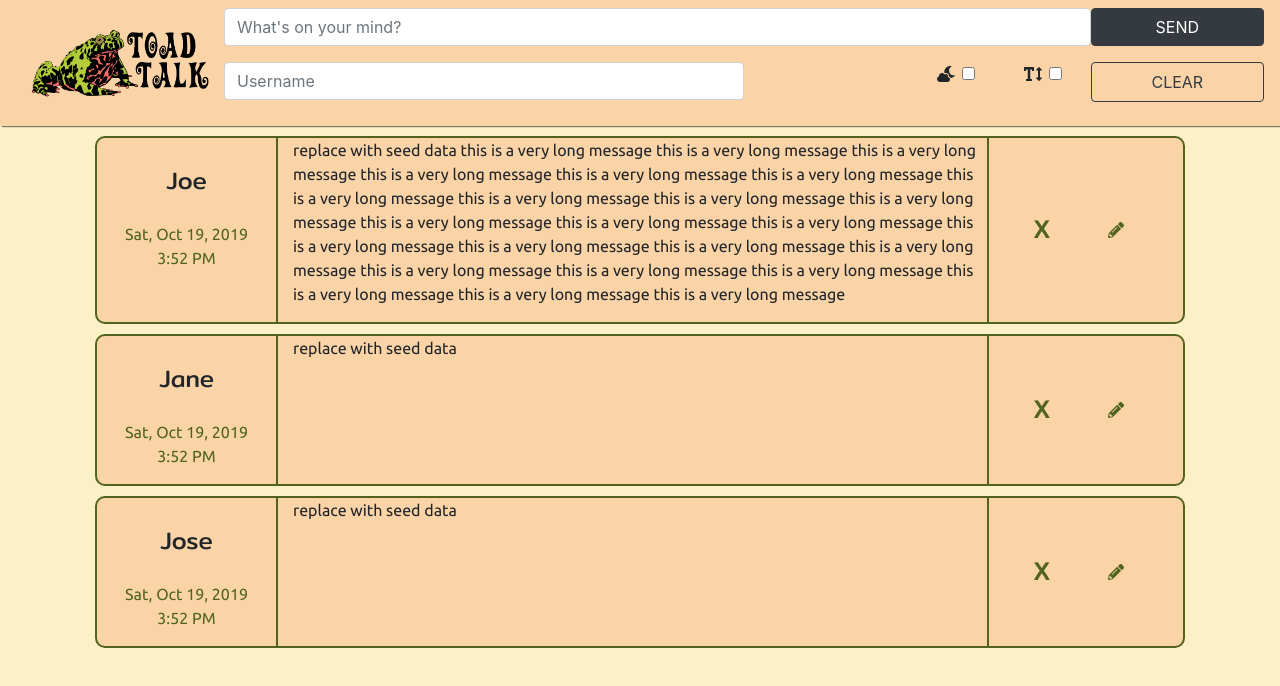
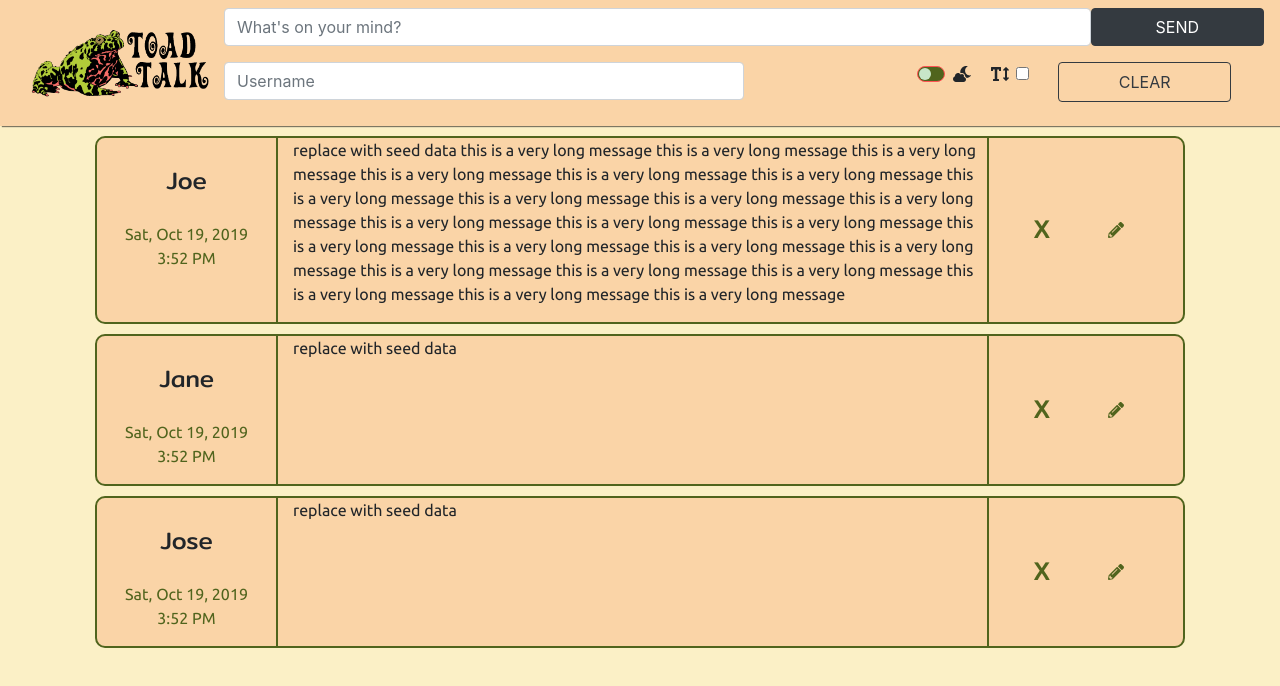
Before and after one commit to nss-evening-cohort-10/chatty-group-project-fire-bellied-toads, a website built with webpack: page src/index.html in a window 1280 px wide. Built offline with nearby package versions, Linux system fonts and the light colour scheme.

Commit message:
got switch colors working

```diff
--- a/src/javascripts/components/nav/nav.js
+++ b/src/javascripts/components/nav/nav.js
@@ -17,9 +17,9 @@ const printNav = () => {
           <div class="form-group row">
             <input type="text" class="form-control col-6" id="username" placeholder="Username" required>
             <div class="col-2"></div>
-            <div class="form-group form-check col-1">
-              <label class="form-check-label" for="darkMode"><i class="fas fa-cloud-moon"></i>&nbsp;&nbsp;&nbsp;&nbsp;&nbsp;&nbsp;</label>
-              <input type="checkbox" class="form-check-input" id="darkMode">
+            <div class="custom-control custom-switch">
+              <input type="checkbox" class="custom-control-input" id="darkMode">
+              <label class="custom-control-label" for="darkMode"><i class="fas fa-cloud-moon" alt="dark mode"></i></label>
             </div>
             <div class="form-group form-check col-1">
               <label class="form-check-label" for="textHeight"><i class="fas fa-text-height"></i>&nbsp;&nbsp;&nbsp;&nbsp;&nbsp;&nbsp;</label>
--- a/src/javascripts/components/nav/nav.scss
+++ b/src/javascripts/components/nav/nav.scss
@@ -6,4 +6,20 @@ nav{
   img {
     width:100% !important;
   }
+
+  .custom-control-label::before{
+    background-color: $froggyGreen;
+    border: $darkOrange solid 1px;
+  }
+
+  .custom-switch .custom-control-label::after {
+    background-color: $darkLightGreen;
+  }
+
+  .custom-switch .custom-control-input:checked~.custom-control-label::before{
+    background-color:black;
+    border: $darkLightGreen solid 1px;
+  }
+
+
 }
--- a/src/styles/_colors.scss
+++ b/src/styles/_colors.scss
@@ -1,3 +1,8 @@
 $lightYellow: #FBF0C6;
 $lightOrange: #FAD4A7;
 $froggyGreen: #50641d;
+
+$darkBlack: #212121;
+$darkLightGreen: #C8E6C9;
+$darkOrange: #FF5252;
+$darkGreen: #388E3C;
```
